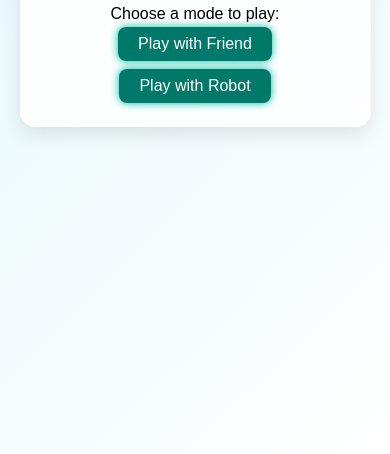
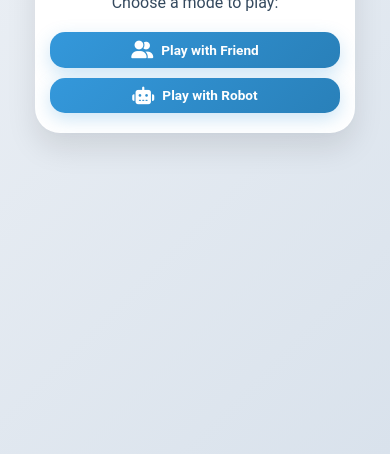
Before and after one commit to thecodingdhami/Dinesh-Portfolio, a plain HTML site: page Tic-Tac-Toe/index.html in a window 390 px wide. Shown: the part 390-844 px from the top of the page. Drawn offline with Linux system fonts and the light colour scheme.

Commit message:
Enhance UI with CSS styles and button improvements
Added CSS styles for layout and buttons, enhancing UI.

```diff
--- a/Tic-Tac-Toe/index.html
+++ b/Tic-Tac-Toe/index.html
@@ -4,19 +4,152 @@
     <meta charset="UTF-8">
     <meta name="viewport" content="width=device-width, initial-scale=1.0">
     <title>Tic-Tac-Toe</title>
-    <link rel="stylesheet" href="style.css">
+    <style>
+        /* Base & Reset */
+        * {
+            margin: 0;
+            padding: 0;
+            box-sizing: border-box;
+            font-family: 'Roboto', sans-serif;
+        }
+
+        body {
+            display: flex;
+            justify-content: center;
+            align-items: center;
+            min-height: 100vh;
+            background: linear-gradient(135deg, #f0f3f7, #d9e2ec);
+        }
+
+        .container {
+            background: #fff;
+            padding: 25px 18px; /* tighter padding */
+            border-radius: 25px;
+            box-shadow: 0 15px 30px rgba(0,0,0,0.1);
+            text-align: center;
+            width: 280px; /* smaller width */
+            transition: transform 0.3s ease, box-shadow 0.3s ease;
+        }
+
+        .container:hover {
+            transform: translateY(-2px);
+            box-shadow: 0 18px 35px rgba(0,0,0,0.12);
+        }
+
+        h1 {
+            font-size: 1.9rem; /* smaller header */
+            color: #1e2022;
+            margin-bottom: 12px;
+            letter-spacing: 1px;
+        }
+
+        p {
+            font-size: 1.05rem; /* smaller paragraph */
+            margin-bottom: 20px;
+            color: #34495e;
+        }
+
+        .mode-buttons {
+            display: flex;
+            flex-direction: column;
+            gap: 10px; /* tighter gap */
+        }
+
+        .mode-btn {
+            display: flex;
+            align-items: center;
+            justify-content: center;
+            gap: 8px;
+            padding: 12px 20px; /* smaller padding */
+            border: none;
+            border-radius: 15px;
+            background: linear-gradient(135deg, #3498db, #2980b9);
+            color: #fff;
+            cursor: pointer;
+            font-size: 0.95rem; /* smaller font */
+            font-weight: 600;
+            transition: all 0.25s ease;
+            box-shadow: 0 6px 18px rgba(52,152,219,0.25);
+        }
+
+        .mode-btn:hover {
+            background: linear-gradient(135deg, #2980b9, #2471a3);
+            box-shadow: 0 8px 20px rgba(41,128,185,0.35);
+            transform: translateY(-1.5px);
+        }
+
+        .mode-btn i {
+            font-size: 1.3rem; /* slightly smaller icon */
+        }
+
+        .go-back {
+            margin-top: 15px;
+            padding: 10px 18px;
+            border: none;
+            border-radius: 15px;
+            background: #bdc3c7;
+            color: #2c3e50;
+            cursor: pointer;
+            font-size: 0.9rem;
+            font-weight: 600;
+            box-shadow: 0 5px 15px rgba(0,0,0,0.15);
+            transition: all 0.25s ease;
+        }
+
+        .go-back:hover {
+            background: #95a5a6;
+            box-shadow: 0 6px 18px rgba(0,0,0,0.2);
+        }
+
+        @media (max-width: 420px) {
+            .container {
+                width: 82%;
+                padding: 20px 15px;
+            }
+
+            h1 {
+                font-size: 1.6rem;
+            }
+
+            p {
+                font-size: 1rem;
+            }
+
+            .mode-btn {
+                padding: 9px 16px;
+                font-size: 0.85rem;
+            }
+
+            .mode-btn i {
+                font-size: 1.1rem;
+            }
+
+            .go-back {
+                padding: 7px 14px;
+                font-size: 0.8rem;
+            }
+        }
+    </style>
+    <!-- FontAwesome for icons -->
+    <script src="https://kit.fontawesome.com/a076d05399.js" crossorigin="anonymous"></script>
 </head>
 <body>
     <div class="container">
         <h1>Tic-Tac-Toe</h1>
         <p>Choose a mode to play:</p>
-        <button onclick="startGame('friend')">Play with Friend</button>
-        <button onclick="startGame('robot')">Play with Robot</button>
+        <div class="mode-buttons">
+            <button class="mode-btn" onclick="startGame('friend')">
+                <i class="fas fa-user-friends"></i> Play with Friend
+            </button>
+            <button class="mode-btn" onclick="startGame('robot')">
+                <i class="fas fa-robot"></i> Play with Robot
+            </button>
+        </div>
+
     </div>
 
     <script>
         function startGame(mode) {
-            // Save mode in localStorage to use in game page
             localStorage.setItem('mode', mode);
             window.location.href = 'game.html';
         }
```
